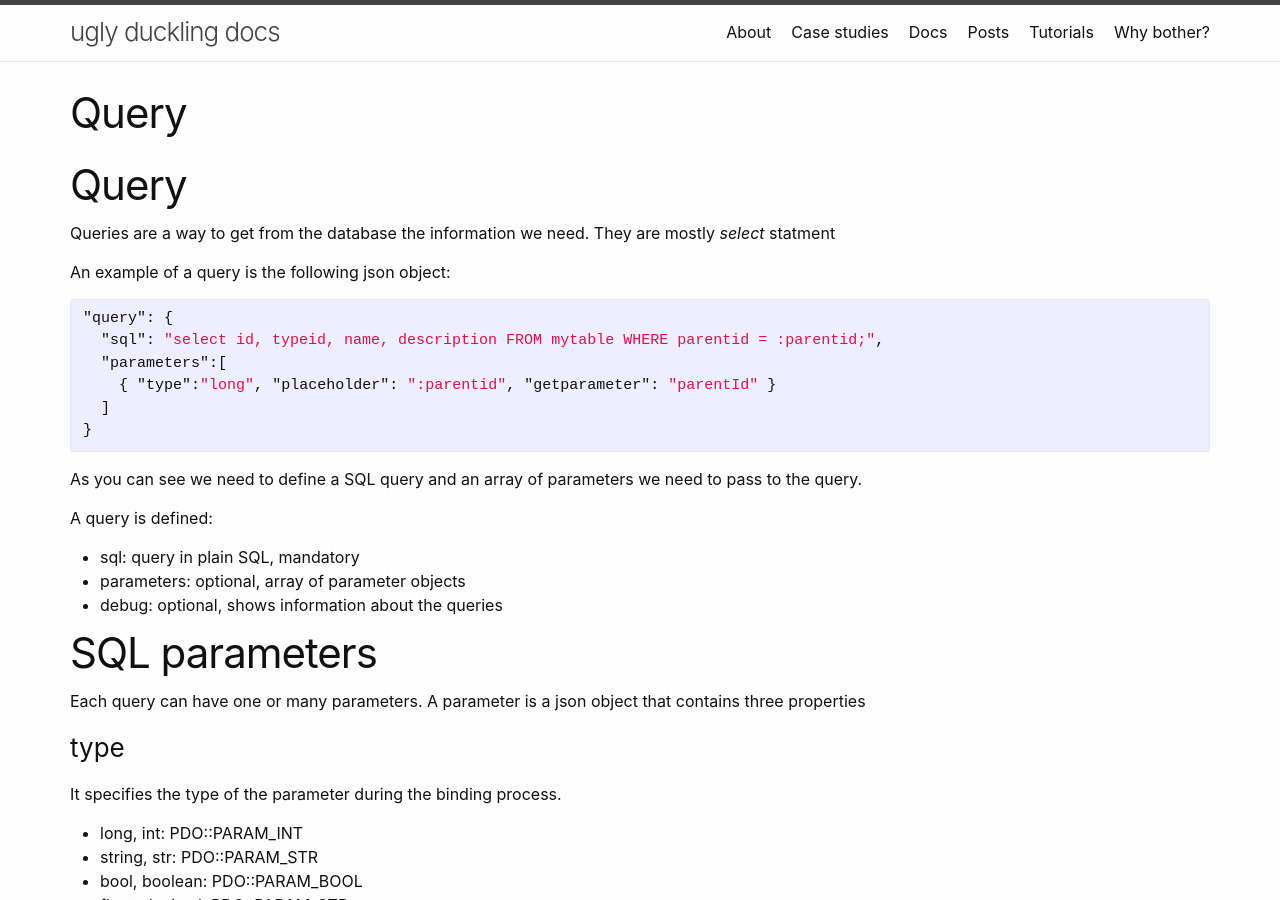
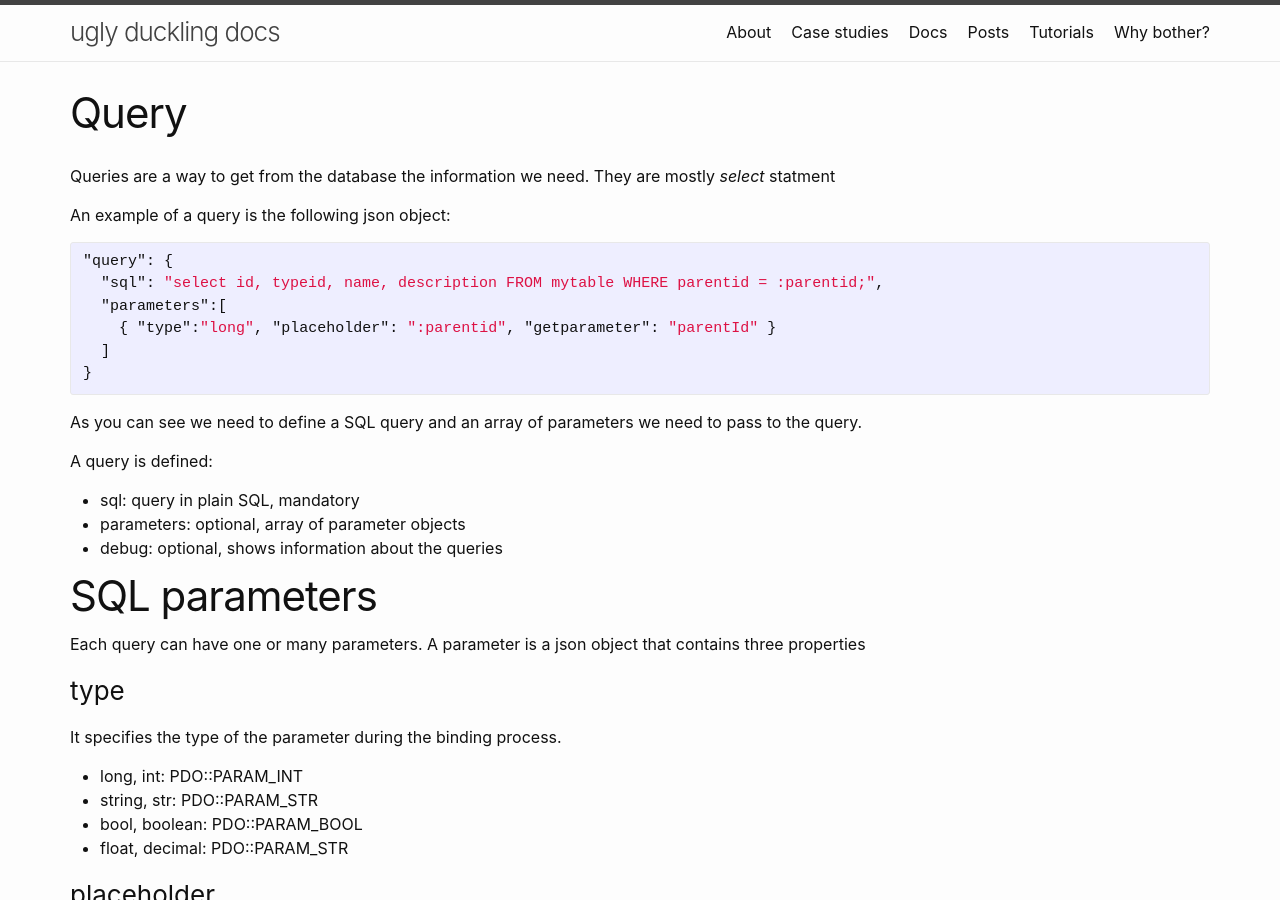
Before and after one commit to fabiomattei/uddocs, a Jekyll site: the page built from _docs/query.md, in a window 1280 px wide and 900 px high. Built offline with Jekyll 4.4.1, drawn with Linux system fonts in a browser that asks for light colours.

Commit message:
fixing title

```diff
--- a/_docs/query.md
+++ b/_docs/query.md
@@ -2,8 +2,6 @@
 layout: page
 name: Query
 ---
-
-# Query
 
 Queries are a way to get from the database the information we need. They are mostly *select* statment
 
```
